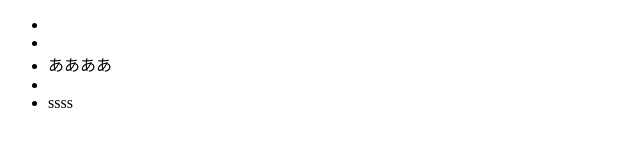
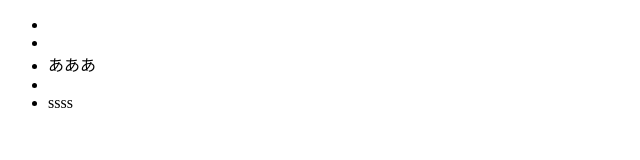
Before and after one commit to fujihiko/frontend, a plain HTML site: page index.html in a window 1280 px wide. Shown: the full height of the page, 0-640 px from the left. Drawn offline with Linux system fonts and the light colour scheme.

Commit message:
文字修正

```diff
--- a/index.html
+++ b/index.html
@@ -10,7 +10,7 @@
 <ul>
   <li></li>
   <li></li>
-  <li>ああああ</li>
+  <li>あああ</li>
   <li></li>
   <li>ssss</li>
 </ul>
```
